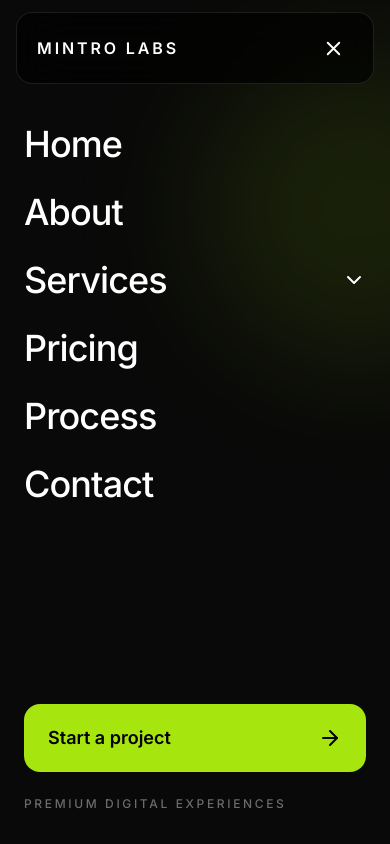
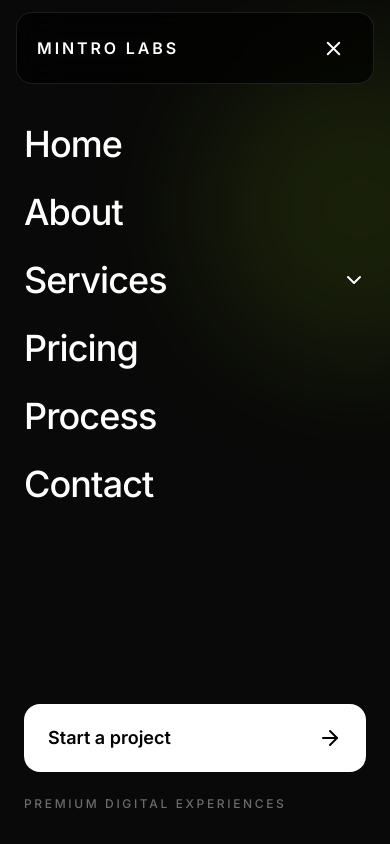
Before and after one commit to ff786/Mintro-Labs-FE, a Next.js app: page / in a window 390 px wide. Both pictures are taken after a click on the button 333 px from the left and 48 px from the top of the page. Shown: the top 844 px of the page. Built offline with nearby package versions, Linux system fonts and the light colour scheme.

Commit message:
Fixed CSS related issues

```diff
--- a/src/components/Navbar.tsx
+++ b/src/components/Navbar.tsx
@@ -315,7 +315,7 @@ export function Navbar() {
                                 )}
                             </div>
                             <div className="mt-auto pt-10">
-                                <button type="button" onClick={() => openCalendly()} className="group flex w-full items-center justify-between rounded-2xl bg-[#a7e50e] px-6 py-5 text-left text-lg font-semibold text-black transition hover:bg-[#c5ff36] focus:outline-none focus:ring-2 focus:ring-white">
+                                <button type="button" onClick={() => openCalendly()} className="group flex w-full items-center justify-between rounded-2xl bg-[#fff] px-6 py-5 text-left text-lg font-semibold text-black transition hover:bg-[#c5ff36] focus:outline-none focus:ring-2 focus:ring-white">
                                     Start a project <ArrowRight className="transition-transform group-hover:translate-x-1" aria-hidden="true" />
                                 </button>
                                 <p className="mt-6 text-xs font-medium uppercase tracking-[.22em] text-white/40">Premium digital experiences</p>
```
